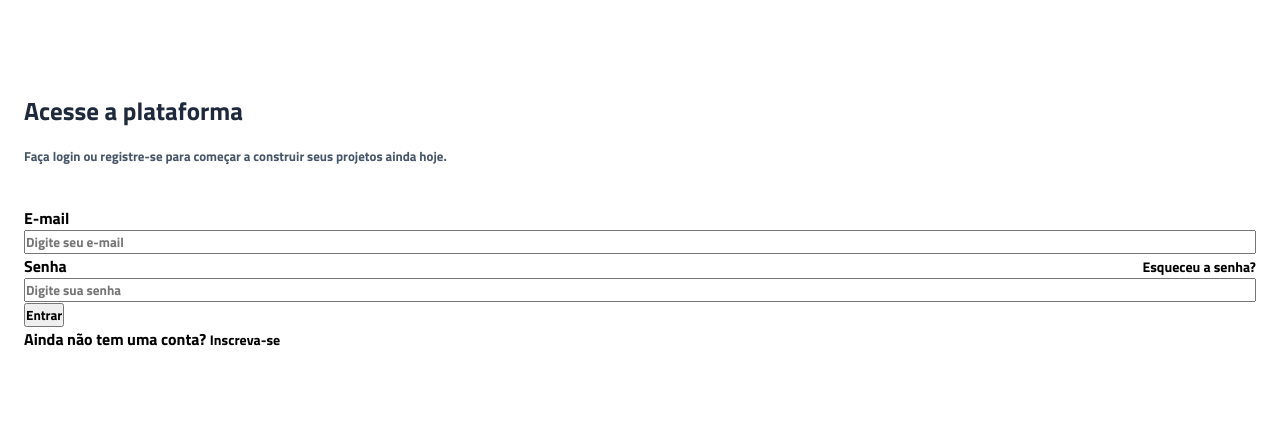
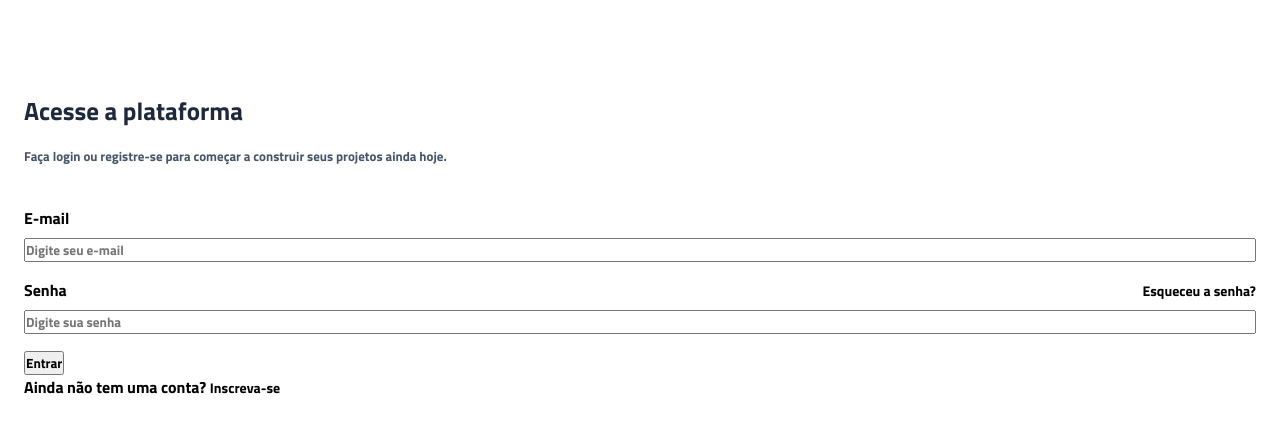
Before and after one commit to cesarmarinho12C/vertigo, a plain HTML site: page index.html in a window 1280 px wide. Shown: the part 101-534 px from the top of the page. Drawn offline with Linux system fonts and the light colour scheme.

Commit message:
estilizaçao da imput

```diff
--- a/style.css
+++ b/style.css
@@ -42,6 +42,8 @@ main{
 .input-box{
     display: flex;
     flex-direction: column;
+    gap: 0.5rem;
+    margin-bottom: 1rem;
 }
 
 .input-box div{
```
